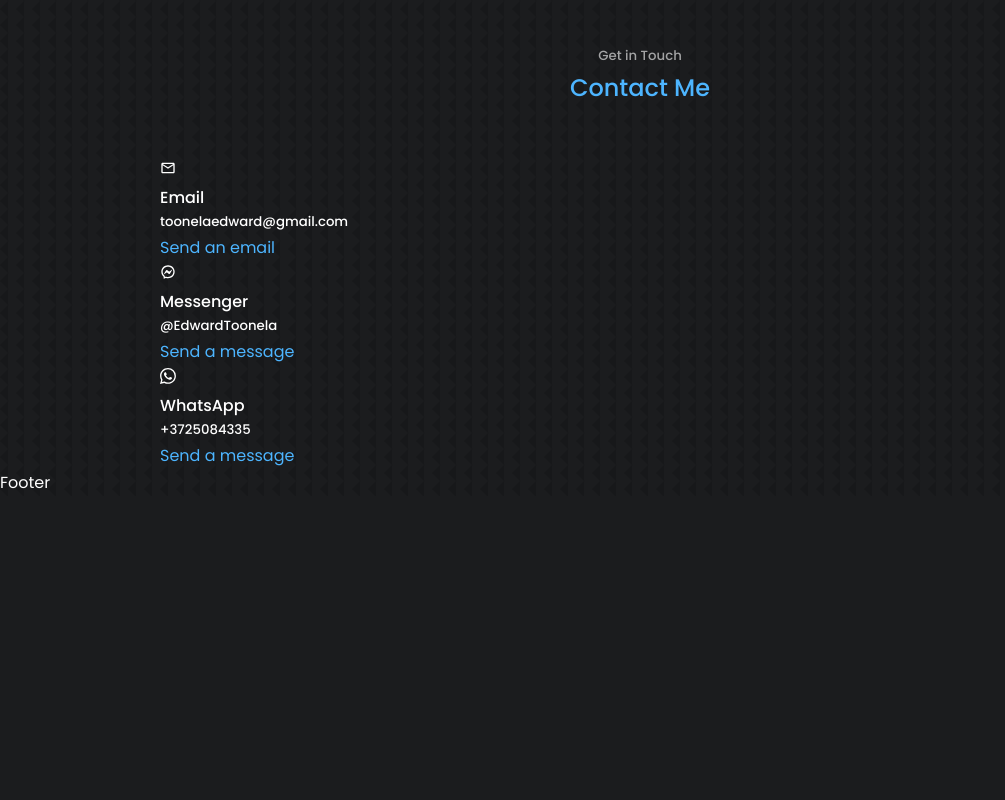
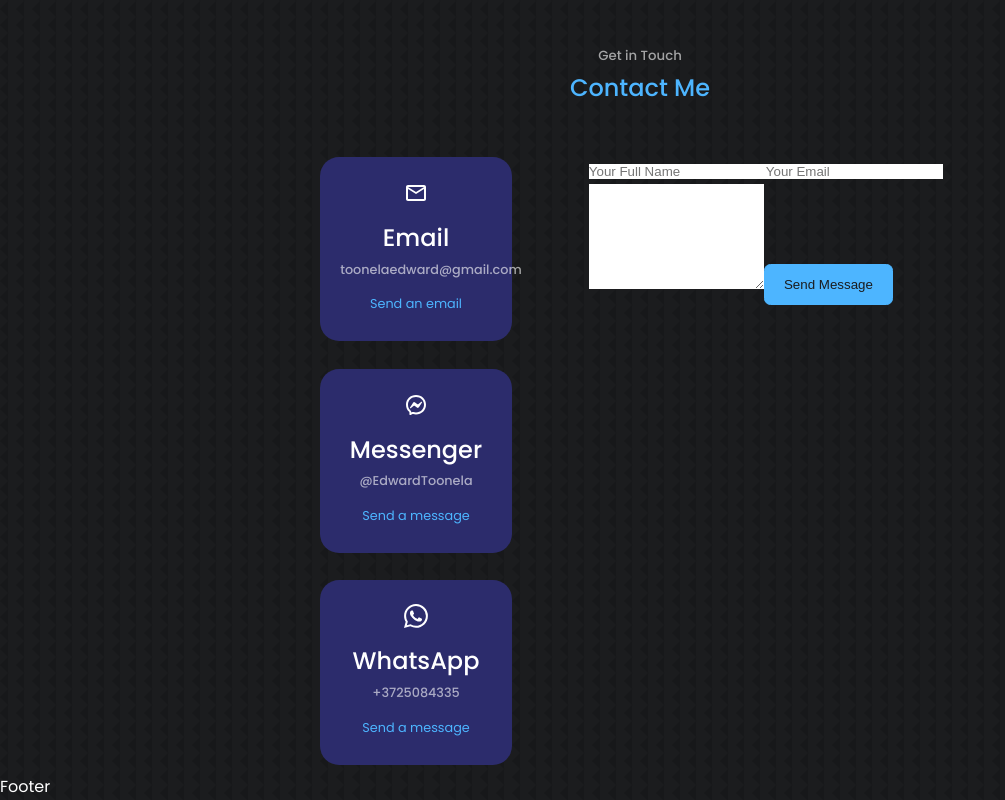
Before and after one commit to Edwardtoonela/react-portfolio-website, a React (Create React App) app: page / in a window 1280 px wide. Shown: the part 4047-4847 px from the top of the page, without its empty margins (0-1005 px from the left). Before the commit the page ends 4543 px from the top, so only its background shows below. Built offline with nearby package versions, Linux system fonts and the light colour scheme.

Commit message:
contact buttons have styling

```diff
--- a/src/components/contact/contact.css
+++ b/src/components/contact/contact.css
@@ -0,0 +1,42 @@
+.container.contact__container {
+  width: 50%;
+  display: grid;
+  grid-template-columns: 30% 58%;
+  gap: 12%;
+}
+
+.contact__options {
+  display: flex;
+  flex-direction: column;
+  gap: 1.2rem;
+}
+
+.contact__option {
+  background: var(--color-bg-variant);
+  padding: 1.2rem;
+  border-radius: 1.2rem;
+  text-align: center;
+  border: 1px solid transparent;
+  transition: var(--transition)
+}
+
+.contact__option:hover {
+  background: transparent;
+  border-color: var(--color-primary-variant);
+}
+
+.contact__option {
+  font-size: 1.5rem;
+  margin-bottom: 0.5rem;
+}
+
+.contact__option a {
+  margin-top: 0.7rem;
+  display: inline-block;
+  font-size: 0.8rem;
+}
+
+.contact__option h5 {
+  color: var(--color-light);
+  font-size: 0.8rem;
+}
--- a/src/components/contact/contact.jsx
+++ b/src/components/contact/contact.jsx
@@ -13,23 +13,19 @@
       <div className="container contact__container">
           <div className="contact__options">
             <article className="contact__option">
-              <MdOutlineEmail />
+              <MdOutlineEmail className="contact__option-icon"/>
               <h4>Email</h4>
               <h5>toonelaedward@gmail.com</h5>
               <a href='mailto:toonelaedward@gmail.com' target="_blank">Send an email</a>
             </article>
-          </div>
-          <div className="contact__options">
             <article className="contact__option">
-              <RiMessengerLine />
+              <RiMessengerLine className="contact__option-icon" />
               <h4>Messenger</h4>
               <h5>@EdwardToonela</h5>
               <a href='https://m.me/edward.toonela/' target="_blank">Send a message</a>
             </article>
-          </div>
-          <div className="contact__options">
             <article className="contact__option">
-              <BsWhatsapp />
+              <BsWhatsapp className="contact__option-icon" />
               <h4>WhatsApp</h4>
               <h5>+3725084335</h5>
               <a href='https://api.whatsapp.com/send?phone=+3725084335' target="_blank">Send a message</a>
@@ -38,7 +34,12 @@
 
         {/* END OF CONTACT OPTIONS */}
 
-        <form action=""></form>
+        <form action="">
+          <input type="text" name='name' placeholder='Your Full Name' required />
+          <input type="text" name="email" placeholder='Your Email' required />
+          <textarea name="message" rows="7" placeholder="Your Message" required > </textarea>
+          <button type="submit" className="btn btn-primary">Send Message</button>
+        </form>
       </div>
     </section>
   )
```
